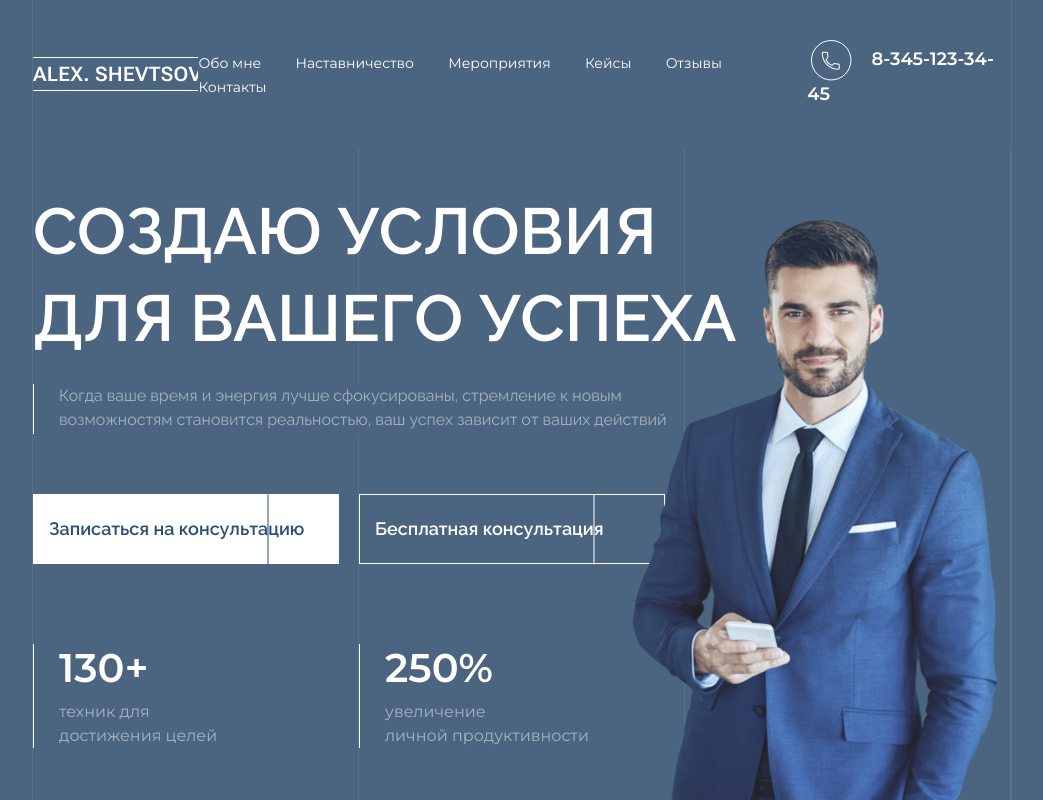
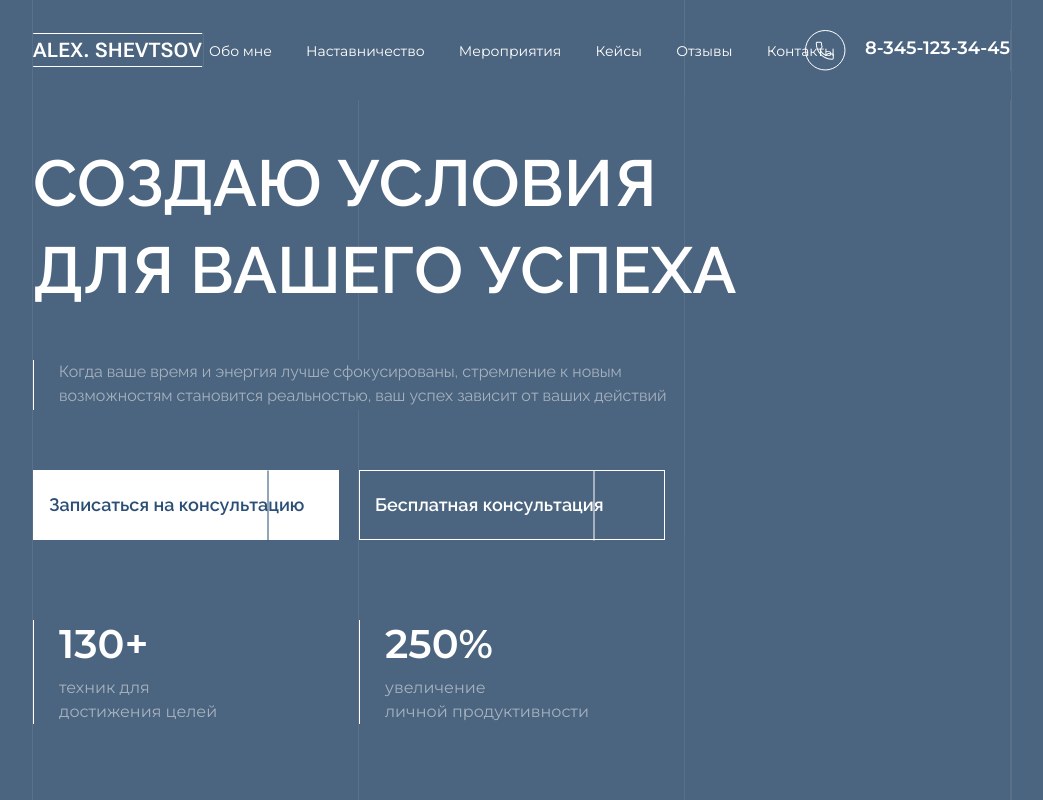
Before and after one commit to EgorForAll/alex.shevstsov-front, a website built with webpack: page src/template.html in a window 1280 px wide. Shown: the whole page, without its empty margins (118-1161 px from the left). Built offline with nearby package versions, Linux system fonts and the light colour scheme; files whose address does not match are found by name.

Commit message:
header ref

```diff
--- a/src/styles/blocks/header.scss
+++ b/src/styles/blocks/header.scss
@@ -4,10 +4,12 @@
 
 .header__container {
   @include container();
+  display: grid;
+  grid-template-columns: 1fr 1fr 1fr;
+  grid-template-rows: 100%;
   align-items: center;
   justify-content: space-between;
-  padding-top: 40px;
-  padding-bottom: 40px;
+  min-height: 100px;
   @media (max-width: $desktop-width) {
     padding: 30px 0;
   }
@@ -16,6 +18,10 @@
 .header__logo {
   width: 170px;
   height: 34px;
+}
+
+.logo-wrapper {
+  justify-self: start;
 }
 
 .header__link {
@@ -35,9 +41,19 @@
 }
 
 .header__nav {
+  position: absolute;
+  width: max-content;
+  transform: translateX(-150px);
   @media (max-width: $desktop-width) {
     display: none;
   }
+}
+
+.column-middle {
+  width: 100%;
+  height: 100%;
+  display: flex;
+  align-items: center;
 }
 
 .header__phone-svg {
@@ -76,9 +92,13 @@
 }
 
 .header__phone {
+  justify-self: end;
   @media (max-width: $desktop-width) {
     display: flex;
   }
+}
+.phone-wrapper {
+  justify-self: end;
 }
 
 .header__dropdown {
--- a/src/styles/blocks/landing.scss
+++ b/src/styles/blocks/landing.scss
@@ -23,6 +23,9 @@
     background-repeat: no-repeat;
     background-size: 100% 100%;
     z-index: 3;
+    @media (max-width: 1400px) {
+      display: none;
+    }
   }
 }
 
--- a/src/template.html
+++ b/src/template.html
@@ -14,9 +14,12 @@
   <body>
     <header class="header">
       <div class="header__container">
+        <div class="grid-column logo-wrapper">
           <svg class="header__logo">
             <use xlink:href="#logo"></use>
           </svg>
+        </div>
+        <div class="grid-column column-middle">
           <nav class="header__nav">
             <a href="#" class="header__link">Обо мне</a>
             <a href="#" class="header__link">Наставничество</a>
@@ -25,6 +28,8 @@
             <a href="#" class="header__link">Отзывы</a>
             <a href="#" class="header__link">Контакты</a>
           </nav>
+        </div>
+        <div class="grid-column phone-wrapper">
           <div class="header__phone">
             <button
               class="svg-button dropdown-toggle"
@@ -62,6 +67,7 @@
                 <a class="dropdown-item header__dropdown-item" href="#">Контакты</a>
               </li>
             </ul>
+          </div>
         </div>
       </div>
     </header>
```
Lines whose indentation alone changed are shown as unchanged.
